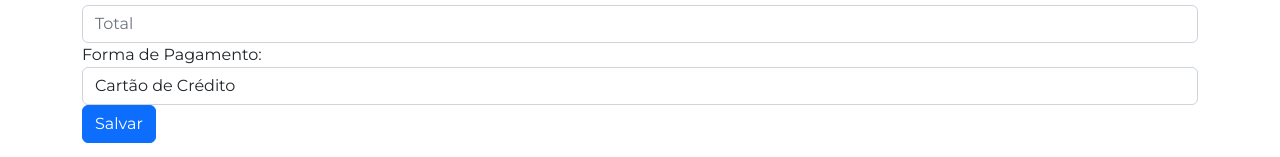
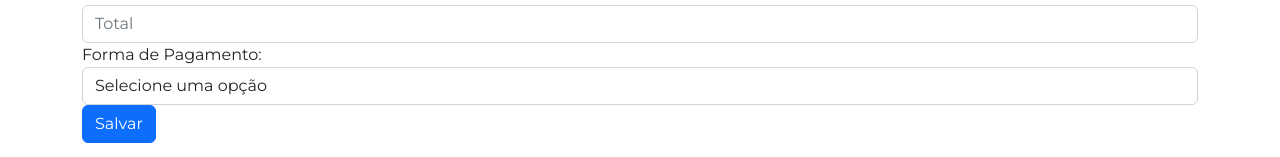
Before and after one commit to rodrigowitt/ErpWeb, an Angular app in the folder Frontend/erpWebapp/: page /pedidos/novo in a window 1280 px wide. Shown: the part 287-444 px from the top of the page. Built offline with nearby package versions, Linux system fonts and the light colour scheme.

Commit message:
adição: Tela de adicionar pedido agora está funcional e enviando pedido

```diff
--- a/Frontend/erpWebapp/src/app/pagina-pedidos/pagina-pedidos.component.html
+++ b/Frontend/erpWebapp/src/app/pagina-pedidos/pagina-pedidos.component.html
@@ -1,27 +1,29 @@
 <div class="container mt-5">
     <h2>Cadastro de Pedido</h2>
-    <form>
+    <form #addForm="ngForm" (ngSubmit)="onAddPed(addForm)">
       <div class="form-group">
         <label for="cliente">Cliente:</label>
-        <input type="text" class="form-control" id="cliente" placeholder="Nome do cliente">
+        <input type="text" ngModel name="cliente" class="form-control" id="cliente" placeholder="Nome do cliente">
       </div>
       <div class="form-group">
         <label for="desconto">Desconto:</label>
-        <input type="text" class="form-control" id="desconto" placeholder="Desconto">
+        <input type="text" ngModel name="desconto"class="form-control" id="desconto" placeholder="Desconto">
       </div>
       <div class="form-group">
         <label for="total">Total:</label>
-        <input type="text" class="form-control" id="total" placeholder="Total">
+        <input type="text" ngModel name="total" class="form-control" id="total" placeholder="Total">
       </div>
       <div class="form-group">
         <label for="formaPagamento">Forma de Pagamento:</label>
-        <select class="form-control" id="formaPagamento">
-          <option>Cartão de Crédito</option>
-          <option>Dinheiro</option>
-          <option>Transferência Bancária</option>
-          <option>PIX</option>
+        <select class="form-control" id="forma_pagamento" ngModel name="forma_pagamento" required>
+          <option value="" disabled selected hidden>Selecione uma opção</option>
+          <option value="cartão de crédito">Cartão de Crédito</option>
+          <option value="Dinheiro">Dinheiro</option>
+          <option value="Transferência Bancária">Transferência Bancária</option>
+          <option value="PIX">PIX</option>
         </select>
+
       </div>
-      <button type="submit" class="btn btn-primary">Salvar</button>
+      <button type="submit" id="add-ped-form" class="btn btn-primary">Salvar</button>
     </form>
   </div>
--- a/Frontend/erpWebapp/src/app/pagina-pedidos/pagina-pedidos.component.ts
+++ b/Frontend/erpWebapp/src/app/pagina-pedidos/pagina-pedidos.component.ts
@@ -1,4 +1,8 @@
 import { Component } from '@angular/core';
+import { NgForm } from '@angular/forms';
+import { PedidosService } from '../pedido.service';
+import { Pedidos } from 'src/pedidos';
+import { HttpErrorResponse } from '@angular/common/http';
 
 @Component({
   selector: 'app-pagina-pedidos',
@@ -6,5 +10,25 @@ import { Component } from '@angular/core';
   styleUrls: ['./pagina-pedidos.component.css']
 })
 export class PaginaPedidosComponent {
+  public pedidos: Pedidos [] = [];
+
+  constructor (private pedidoService: PedidosService){};
+
+  public onAddPed(addForm: NgForm) : void{
+    document.getElementById('add-ped-form')?.click();
+      this.pedidoService.addPedido(addForm.value).subscribe(
+        (response: Pedidos) => {
+          console.log(response)
+          addForm.reset();
+
+          location.reload();
+
+        },
+        (error: HttpErrorResponse)=>{
+          alert(error.message)
+        }
+        )
+
 
 }
+}
--- a/Frontend/erpWebapp/src/app/pedido.service.ts
+++ b/Frontend/erpWebapp/src/app/pedido.service.ts
@@ -19,4 +19,8 @@ export class PedidosService {
   public getPesquisa(numeroPedido : string, numeroCliente: string): Observable<Pedidos[]>{
     return this.http.get<Pedidos[]>(`${this.apiServerUrl}pedido/buscar/${numeroPedido}/${numeroCliente}`)
   }
+  public addPedido(pedido: Pedidos): Observable<Pedidos>{
+    return this.http.post<Pedidos>(`${this.apiServerUrl}pedido`, pedido)
+  }
+
 }
--- a/Frontend/erpWebapp/src/pedidos.ts
+++ b/Frontend/erpWebapp/src/pedidos.ts
@@ -4,5 +4,5 @@ export interface Pedidos {
     cliente: string;
     desconto: number;
     total: number;
-    forma_pagamento : string;
+    forma_pagamento: string;
 }
--- a/Frontend/erpWebapp/src/styles.css
+++ b/Frontend/erpWebapp/src/styles.css
@@ -1,4 +1,3 @@
-/* You can add global styles to this file, and also import other style files */
 @import 'https://cdn.jsdelivr.net/npm/bootstrap@5.2.3/dist/css/bootstrap.min.css';
 @import 'https://fonts.googleapis.com/css2?family=Montserrat:ital,wght@0,100..900;1,100..900&display=swap';
 
```
Also changed, not shown: 1 other file (tests, documents, lock files or other folders).
